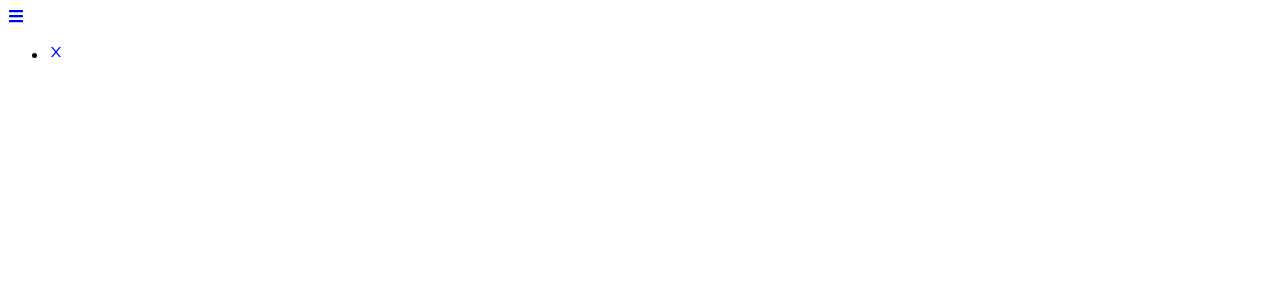
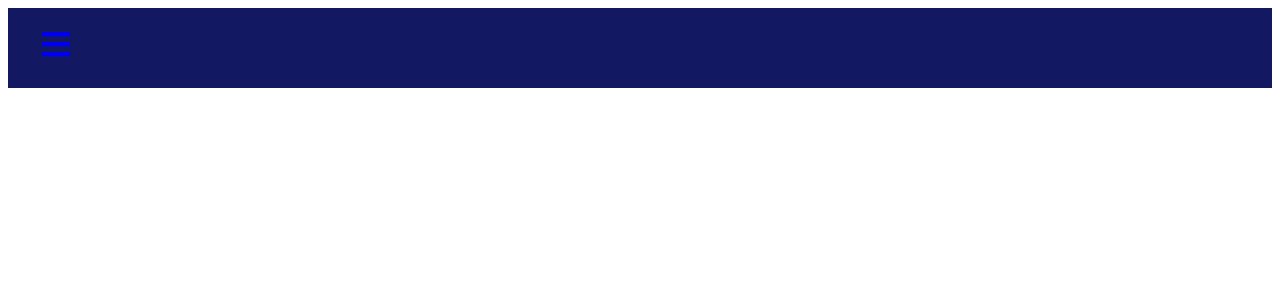
Before and after one commit to CalinFlorian7/proiect-tw, a React (Create React App) app: page / in a window 1280 px wide. Shown: the top 300 px of the page. Built offline with nearby package versions, Linux system fonts and the light colour scheme.

Commit message:
css style for the menu

```diff
--- a/src/components/navbar.css
+++ b/src/components/navbar.css
@@ -0,0 +1,63 @@
+.navbar {
+    background-color: #131862;
+    height: 80px;
+    display: flex;
+    justify-content: start;
+    align-items: center;
+}
+.menu-bars {
+    margin-left: 2rem;
+    font-size: 2rem;
+    background: none;
+}
+.nav-menu {
+    background-color: #131862;
+    width: 250px;
+    height: 100vh;
+    display: flex;
+    justify-content: center;
+    position: fixed;
+    top: 0;
+    left: -100%;
+    transition: 850ms;
+}
+.nav-menu.active {
+    left: 0;
+    transition: 350ms;
+}
+.nav-text {
+    display: flex;
+    justify-content: start;
+    align-items: center;
+    padding: 10px 0px 10px 15px;
+    list-style: none;
+    height: 60px;
+}
+.nav-text a {
+    text-decoration: none;
+    color: #131862;
+    font-size: 20px;
+    width: 95%;
+    height: 100%;
+    display: flex;
+    align-items: center;
+    padding: 0 16px;
+    border-radius: 4px;
+}
+.nav-text a:hover {
+    background-color: lightblue;
+}
+.nav-menu-items {
+    width: 100%;
+}
+.navbar-toogle {
+    background-color: #131862;
+    width: 100%;
+    height: 80px;
+    display: flex;
+    justify-content: start;
+    align-items: center;
+}
+span {
+    margin-left: 16px;
+}
--- a/src/components/navbar.js
+++ b/src/components/navbar.js
@@ -3,7 +3,8 @@ import * as FaIcons from 'react-icons/fa'
 import * as AiIcons from 'react-icons/ai'
 import { Link } from 'react-router-dom'
 // import { IoIosClose } from 'react-icons/io'
-
+import { SidebarData } from './SidebarData'
+import './Navbar.css'
 function Navbar() {
     const [sidebar, setSidebar] = useState(false)
     const showSidebar = () => setSidebar(!sidebar)
@@ -21,6 +22,16 @@ function Navbar() {
                             <AiIcons.AiOutlineClose />
                         </Link>
                     </li>
+                    {SidebarData.map((item, index) => {
+                        return (
+                            <li key={index} className="item.cName">
+                                <Link to={item.path}>
+                                    {item.icon}
+                                    <span>{item.title}</span>
+                                </Link>{' '}
+                            </li>
+                        )
+                    })}
                 </ul>
             </nav>
         </>
```
